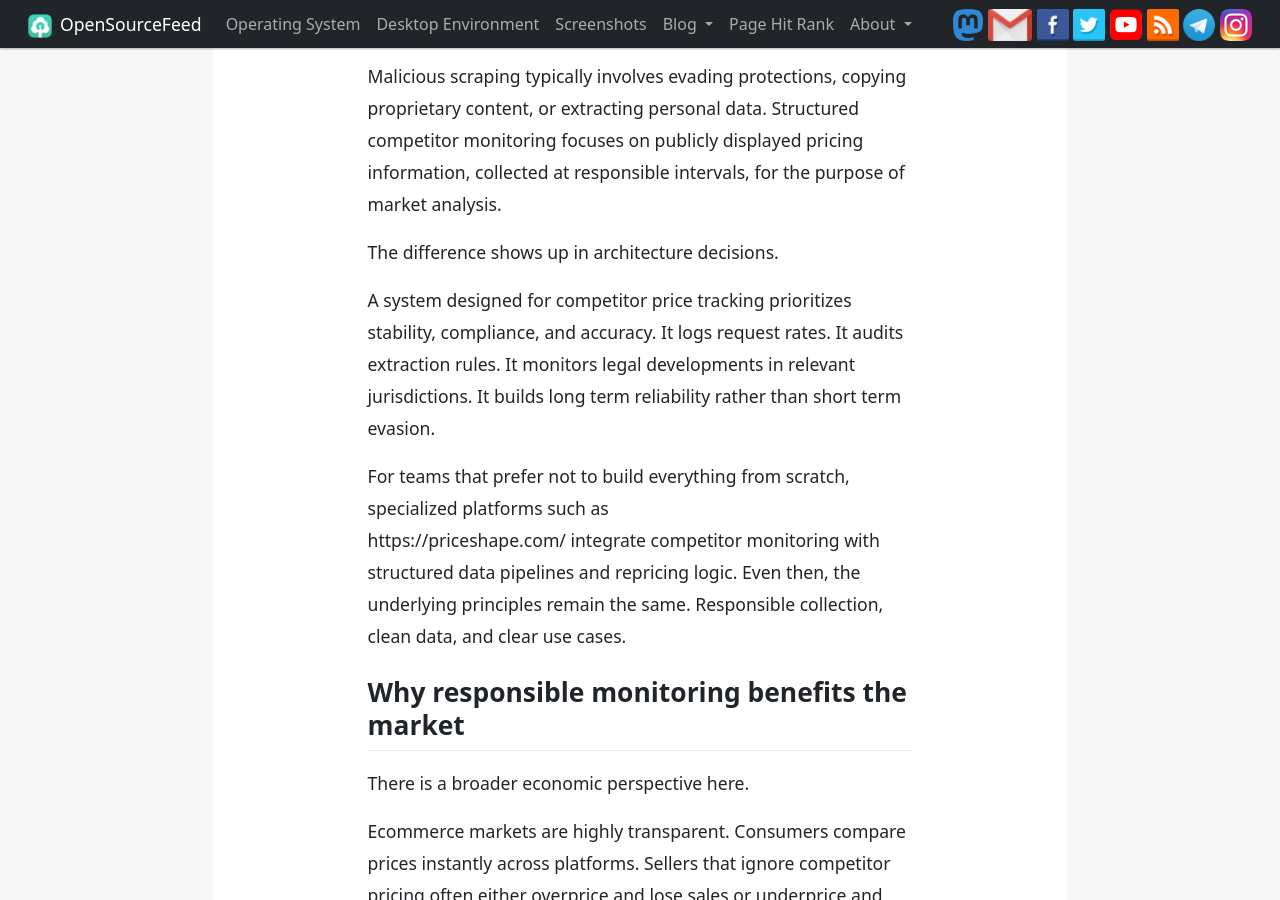
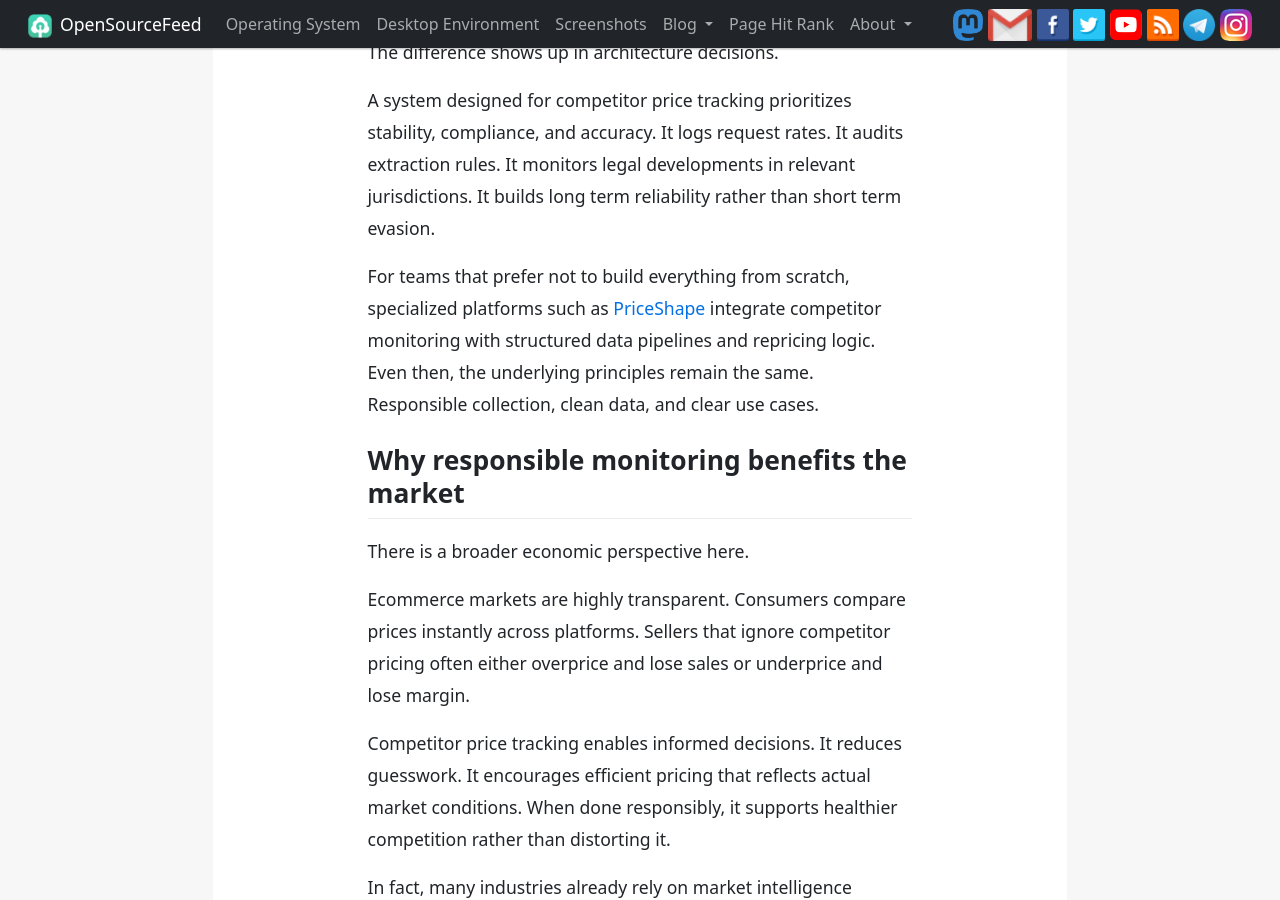
Before and after one commit to opensourcefeed/insights, a Jekyll site: the page built from _posts/2026-02-14-scraping-ethical-legal-technical-boundaries.md, in a window 1280 px wide and 900 px high, scrolled down 5666 px. Built offline with Jekyll 4.4.1, drawn with Linux system fonts in a browser that asks for light colours; comment, search, counter and statistics services are not loaded; some of the changed lines change nothing that is shown; some of the changed text lies outside the part shown.

Commit message:
Correct link

```diff
--- a/_posts/2026-02-14-scraping-ethical-legal-technical-boundaries.md
+++ b/_posts/2026-02-14-scraping-ethical-legal-technical-boundaries.md
@@ -6,7 +6,6 @@ categories: [Technology, Ecommerce, Data]
 tags: [web scraping, ecommerce, pricing intelligence, competitor monitoring, data ethics]
 ---
 
-# Scraping in 2026: ethical, legal, and technical boundaries for competitor monitoring
 
 Scraping has grown up.
 
@@ -102,8 +101,7 @@ The difference shows up in architecture decisions.
 
 A system designed for competitor price tracking prioritizes stability, compliance, and accuracy. It logs request rates. It audits extraction rules. It monitors legal developments in relevant jurisdictions. It builds long term reliability rather than short term evasion.
 
-For teams that prefer not to build everything from scratch, specialized platforms such as
-https://priceshape.com/ integrate competitor monitoring with structured data pipelines and repricing logic. Even then, the underlying principles remain the same. Responsible collection, clean data, and clear use cases.
+For teams that prefer not to build everything from scratch, specialized platforms such as [PriceShape](https://priceshape.com/) integrate competitor monitoring with structured data pipelines and repricing logic. Even then, the underlying principles remain the same. Responsible collection, clean data, and clear use cases.
 
 ## Why responsible monitoring benefits the market
 
```
